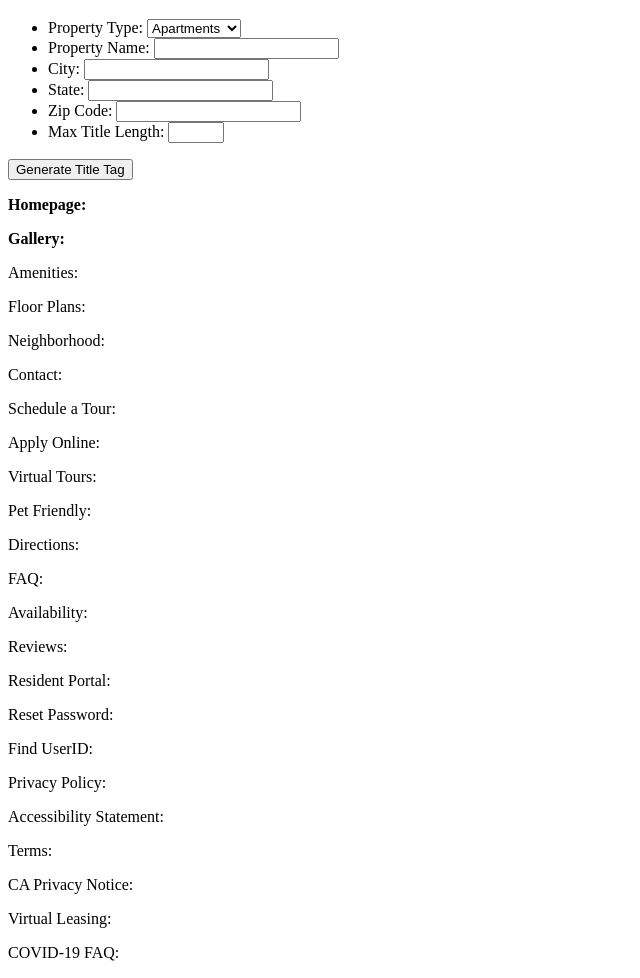
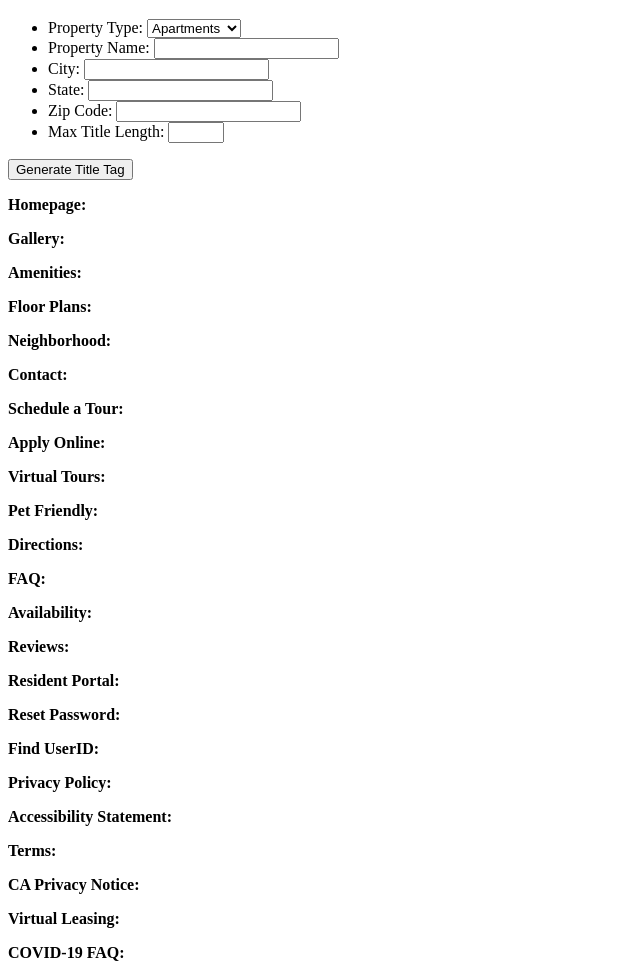
Before and after one commit to KendraHurst/title_generator, a plain HTML site: page index.html in a window 1280 px wide. Shown: the part 61-1039 px from the top of the page, without its empty margins (0-640 px from the left). Drawn offline with Linux system fonts and the light colour scheme.

Commit message:
Add b tag to titles and fix issue with property type select.

```diff
--- a/index.html
+++ b/index.html
@@ -4,8 +4,6 @@
 	<meta charset="utf-8">
 	<meta name="viewport" content="width=device-width, initial-scale=1">
 	<title>Create Your Title Tag</title>
-	<link rel="icon" href="/favicon.ico">
-	<link rel="stylesheet" href="css/styles.css">
 </head>
 <body>
 	<h1>Create a Title Tag</h1>
@@ -30,53 +28,56 @@
 	<span id="title-0"></span></p>
 	<p><b>Gallery:</b>
 	<span id="title-1"></span></p>
-	<p>Amenities:
+	<p><b>Amenities:</b>
 	<span id="title-2"></span></p>
-	<p>Floor Plans:
+	<p><b>Floor Plans:</b>
 	<span id="title-3"></span></p>
-	<p>Neighborhood:
+	<p><b>Neighborhood:</b>
 	<span id="title-4"></span></p>
-	<p>Contact:
+	<p><b>Contact:</b>
 	<span id="title-5"></span></p>
-	<p>Schedule a Tour:
+	<p><b>Schedule a Tour:</b>
 	<span id="title-6"></span></p>
-	<p>Apply Online:
+	<p><b>Apply Online:</b>
 	<span id="title-7"></span></p>
-	<p>Virtual Tours:
+	<p><b>Virtual Tours:</b>
 	<span id="title-8"></span></p>
-	<p>Pet Friendly:
+	<p><b>Pet Friendly:</b>
 	<span id="title-9"></span></p>
-	<p>Directions:
+	<p><b>Directions:</b>
 	<span id="title-10"></span></p>
-	<p>FAQ:
+	<p><b>FAQ:</b>
 	<span id="title-11"></span></p>
-	<p>Availability:
+	<p><b>Availability:</b>
 	<span id="title-12"></span></p>
-	<p>Reviews:
+	<p><b>Reviews:</b>
 	<span id="title-13"></span></p>
-	<p>Resident Portal:
+	<p><b>Resident Portal:</b>
 	<span id="title-14"></span></p>
-	<p>Reset Password:
+	<p><b>Reset Password:</b>
 	<span id="title-15"></span></p>
-	<p>Find UserID:
+	<p><b>Find UserID:</b>
 	<span id="title-16"></span></p>
-	<p>Privacy Policy:
+	<p><b>Privacy Policy:</b>
 	<span id="title-17"></span></p>
-	<p>Accessibility Statement:
+	<p><b>Accessibility Statement:</b>
 	<span id="title-18"></span></p>
 	<span id="title-19"></span></p>
-	<p>Terms:
+	<p><b>Terms:</b>
 	<span id="title-20"></span></p>
-	<p>CA Privacy Notice:
+	<p><b>CA Privacy Notice:</b>
 	<span id="title-21"></span></p>
-	<p>Virtual Leasing:
+	<p><b>Virtual Leasing:</b>
 	<span id="title-22"></span></p>
-	<p>COVID-19 FAQ:
+	<p><b>COVID-19 FAQ:</b>
 	<span id="title-23"></span></p>
 	<script>
 
 		let tagButton = document.getElementById('tag-button');
-		let propertyType = document.getElementById('property-type').value;
+		let selectType = document.getElementById('property-type');
+		selectType.addEventListener('change',findPropertyType);
+		function findPropertyType() {
+			let propertyType = selectType.value;
 
 		const titleEnds = [` ${propertyType} | ${propertyType} for rent in `, ` | ${propertyType} for rent in `, ` | ${propertyType} in `, ` ${propertyType} in `, ` ${propertyType} `];
 		const pageTypes = ["","Photos","Amenities","Floor Plans","Neighborhood","Contact","Schedule a Tour","Apply Online","Virtual Tours","Pet Friendly","Directions","FAQ","Availability","Reviews","Resident Portal","Reset Password","Find UserID","Privacy Policy","Accessibility Statement","Accessibility","Terms","CA Privacy Notice","Virtual Leasing","COVID-19 FAQ"];
@@ -109,6 +110,7 @@
 			};
 			tagButton.addEventListener('click',homepageTag);
 		};
+		};
 
 		</script>
 	</body>
```
